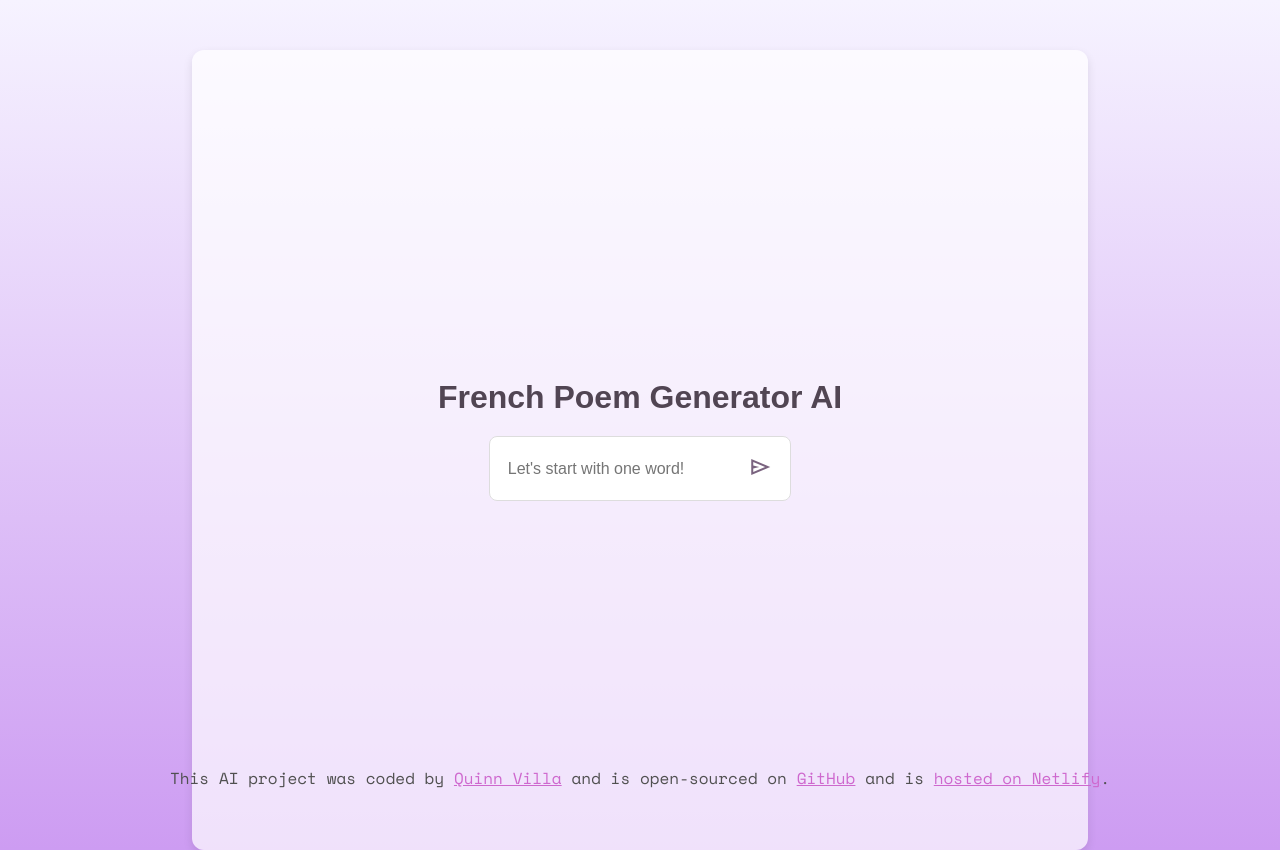
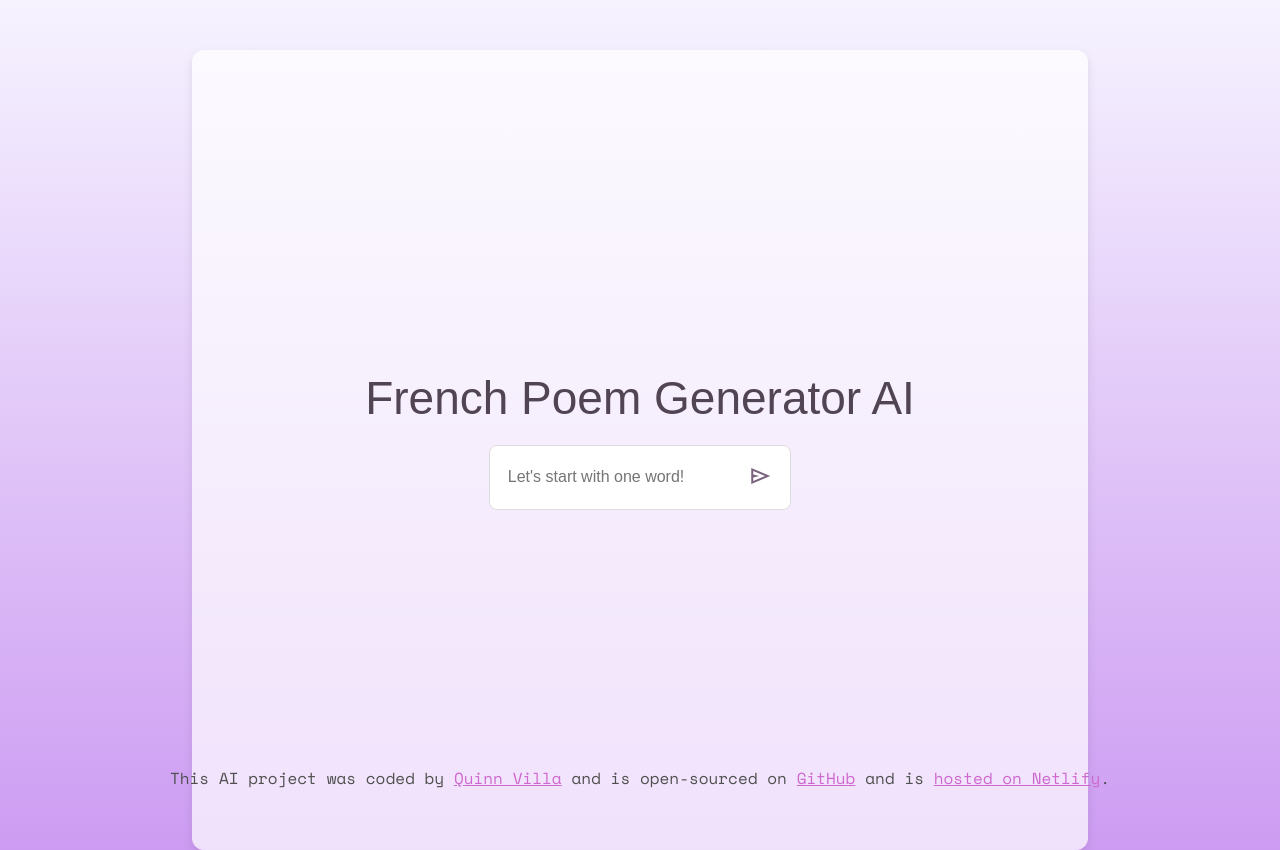
Before and after one commit to quinnie9/French-poem-generator, a plain HTML site: page index.html in a window 1280 px wide. Drawn offline with nearby package versions, Linux system fonts and the light colour scheme.

Commit message:
Added some styling updates in the h1

```diff
--- a/src/style.css
+++ b/src/style.css
@@ -51,7 +51,8 @@ form {
 }
 
 h1 {
-    font-weight: 600;
+    font-size: 46px;
+    font-weight: 500;
     color: rgb(81, 69, 83);
     font-family: Arial, Helvetica, sans-serif;
 }
```
